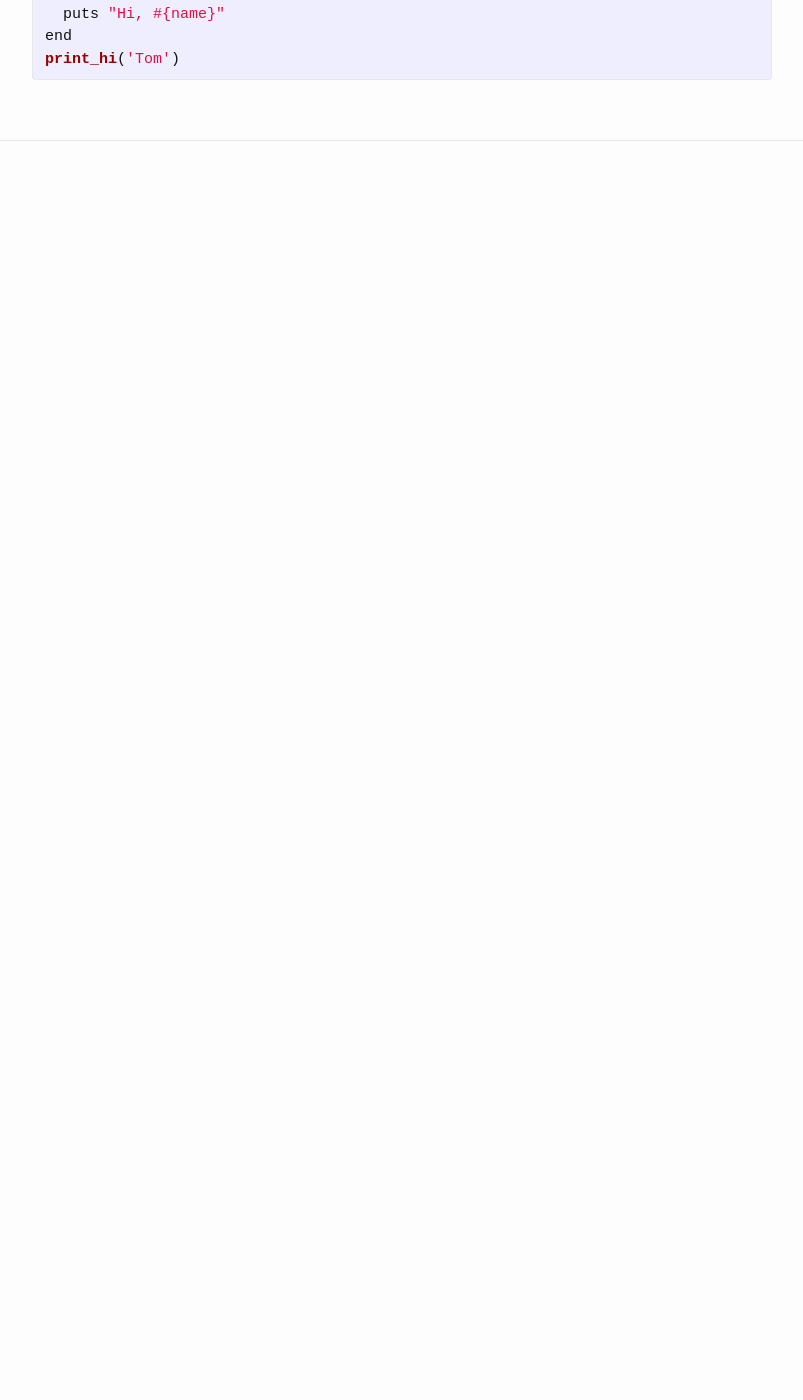
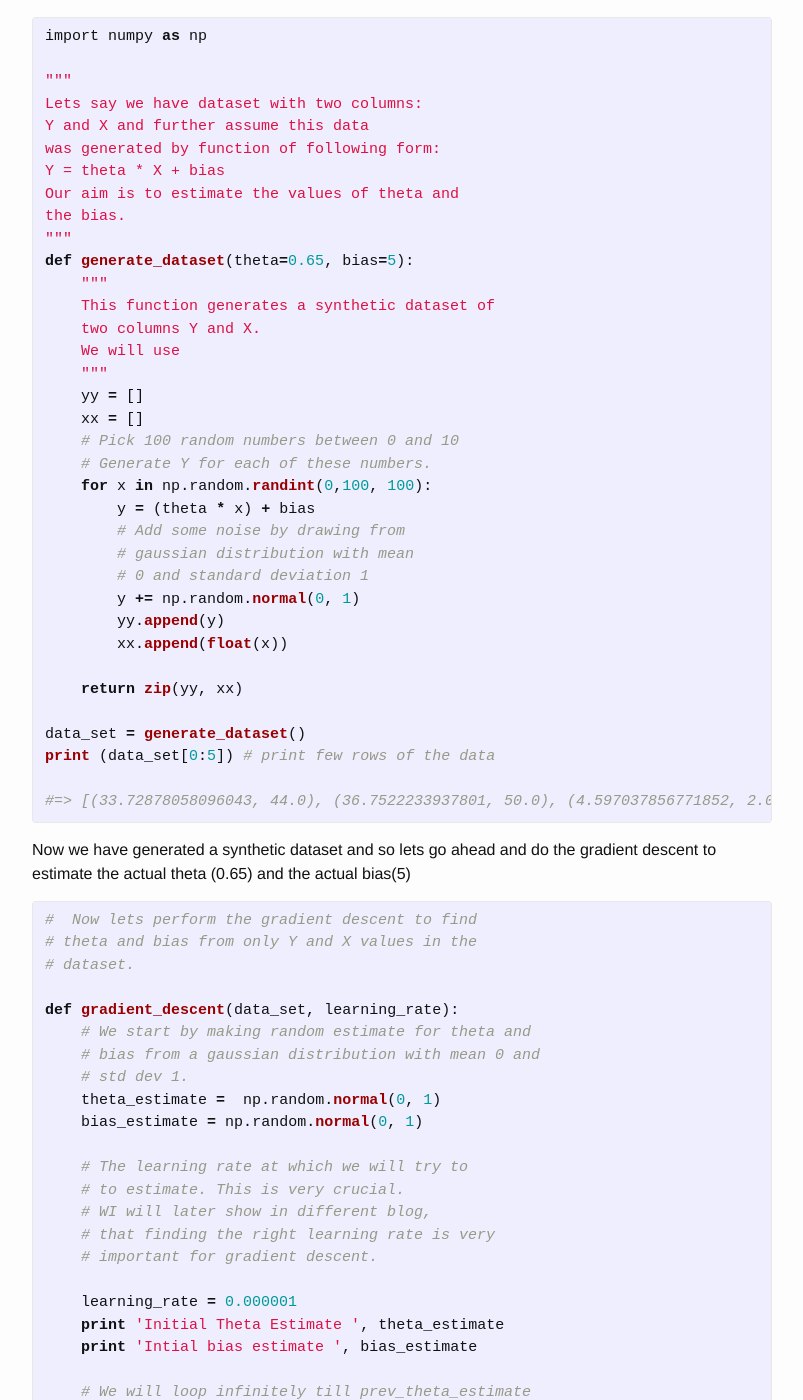
Before and after one commit to rumpelt/rumpelt.github.io, a Jekyll site: the page built from _posts/2016-04-18-gradient-descent-example-in-python.markdown, in a window 1280 px wide and 1400 px high, scrolled down 270 px. Shown: the whole window, without its empty margins (238-1041 px from the left). Built offline with Jekyll 4.4.1, drawn with Linux system fonts in a browser that asks for light colours; before the commit the page ends 900 px from its top, so only the background shows below that; some of the changed text lies outside the part shown.

Commit message:
First blog

```diff
--- a/_posts/2016-04-18-gradient-descent-example-in-python.markdown
+++ b/_posts/2016-04-18-gradient-descent-example-in-python.markdown
@@ -1,12 +1,112 @@
 ---
 layout: post
-title:  "A simple gradient descent example to learn parameters of target function"
+title:  "A simple gradient descent example"
 date:   2016-04-18
 categories: [Machine Learning, optimization]
 ---
+I am going to demonstrate a bare minimum gradient descent example to learn parameters
+of an unknown function. The purpose here is to show the simplicity of the gradient descent
+and its ease of implementation in python.
 {% highlight python %}
-def print_hi(name)
-  puts "Hi, #{name}"
-end
-print_hi('Tom')
+import numpy as np
+
+"""
+Lets say we have dataset with two columns:
+Y and X and further assume this data
+was generated by function of following form:
+Y = theta * X + bias
+Our aim is to estimate the values of theta and
+the bias.
+"""
+def generate_dataset(theta=0.65, bias=5):
+    """
+    This function generates a synthetic dataset of
+    two columns Y and X.
+    We will use
+    """
+    yy = []
+    xx = []
+    # Pick 100 random numbers between 0 and 10
+    # Generate Y for each of these numbers.
+    for x in np.random.randint(0,100, 100):
+        y = (theta * x) + bias
+        # Add some noise by drawing from
+        # gaussian distribution with mean
+        # 0 and standard deviation 1
+        y += np.random.normal(0, 1)
+        yy.append(y)
+        xx.append(float(x))
+
+    return zip(yy, xx)
+
+data_set = generate_dataset()
+print (data_set[0:5]) # print few rows of the data
+
+#=> [(33.72878058096043, 44.0), (36.7522233937801, 50.0), (4.597037856771852, 2.0), (37.3y93679871823124, 50.0), (30.212322525931185, 40.0)]
 {% endhighlight %}
+
+Now we have generated a synthetic dataset and so lets go ahead and do the gradient descent to estimate
+the actual theta (0.65) and the actual bias(5)
+
+{% highlight python %}
+#  Now lets perform the gradient descent to find
+# theta and bias from only Y and X values in the
+# dataset.
+
+def gradient_descent(data_set, learning_rate):
+    # We start by making random estimate for theta and
+    # bias from a gaussian distribution with mean 0 and
+    # std dev 1.
+    theta_estimate =  np.random.normal(0, 1)
+    bias_estimate = np.random.normal(0, 1)
+
+    # The learning rate at which we will try to
+    # to estimate. This is very crucial.
+    # WI will later show in different blog,
+    # that finding the right learning rate is very
+    # important for gradient descent.
+
+    learning_rate = 0.000001
+    print 'Initial Theta Estimate ', theta_estimate
+    print 'Intial bias estimate ', bias_estimate
+
+    # We will loop infinitely till prev_theta_estimate
+    # and prev_bias_estimate
+    prev_theta_estimate = theta_estimate
+    prev_bias_estimate = bias_estimate
+
+    while True:
+
+        # The gradients
+        theta_delta = bias_delta = 0.0
+        for y, x in data_set:
+            y_pred = theta_estimate * x + bias_estimate
+            theta_delta = theta_delta + (y - y_pred) * x
+            bias_delta = bias_delta + (y - y_pred)
+
+        # Re-estmiate theta and bias.
+        theta_estimate = theta_estimate + learning_rate * theta_delta
+        bias_estimate = bias_estimate + learning_rate * bias_delta
+
+        # Check if we have converged:
+        if abs(theta_estimate - prev_theta_estimate) <= 0.00001 and \
+            abs(bias_estimate - prev_bias_estimate) <= 0.00001:
+            print 'converged'
+            break
+
+        prev_theta_estimate = theta_estimate
+        prev_bias_estimate = bias_estimate
+
+    return theta_estimate, bias_estimate
+learned_theta, learned_bias = gradient_descent(data_set, learning_rate=0.000001)
+
+print "actual_theta: %s learned_theta:%s"%(0.65, learned_theta)
+print "actual_bias: %s learned_bias:%s"%(5, learned_bias)
+
+#=> Initial Theta Estimate  -1.73661784964
+Intial bias estimate  -0.700989858747
+converged
+actual_theta: 0.65 learned_theta:0.660902415587
+actual_bias: 5 learned_bias:4.24563857021
+
+{% endhighlight %}
```
Also changed, not shown: _posts/2016-04-29-welcome-to-jekyll.markdown (deleted, +0 -25 lines), about.md (+1 -1 lines).
